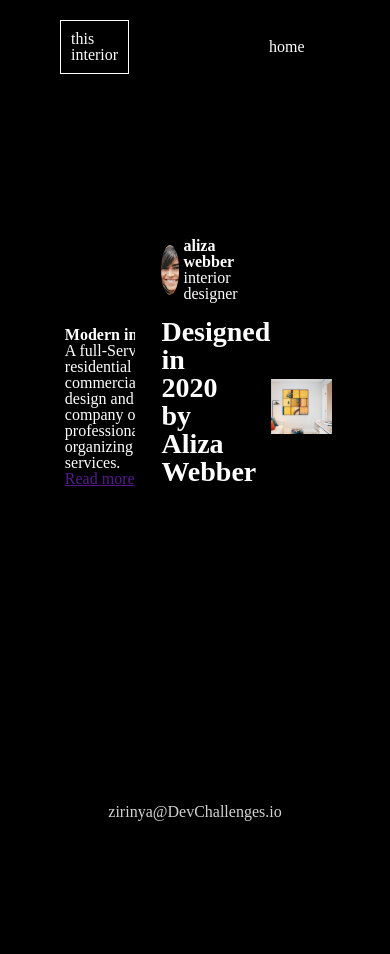
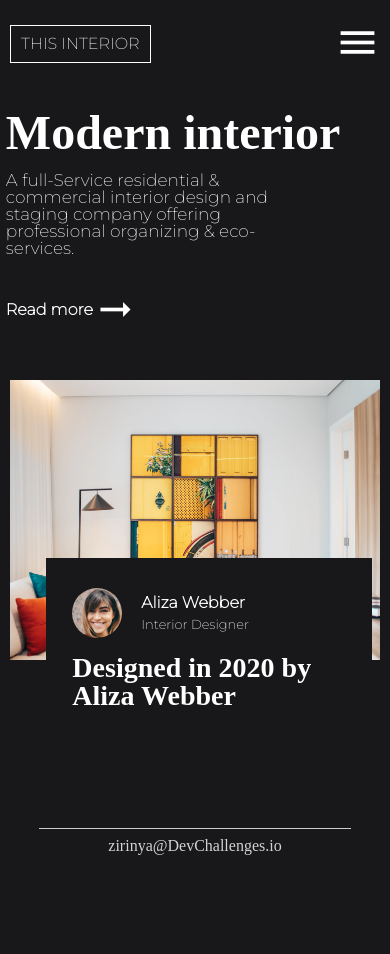
Before and after one commit to zirinya/devchallenges, a plain HTML site: page InteriorConsultant/index.html in a window 390 px wide. Before the commit the page ends 844 px from the top, so only its background shows below. Drawn offline with Linux system fonts and the light colour scheme.

Commit message:
:phone: mobile responsive

```diff
--- a/InteriorConsultant/index.html
+++ b/InteriorConsultant/index.html
@@ -5,19 +5,25 @@
         <meta charset="UTF-8">
         <meta name="viewport" content="width=device-width, initial-scale=1.0">
         <link rel="stylesheet" href="style.css">
+        <link href="https://fonts.googleapis.com/icon?family=Material+Icons"
+      rel="stylesheet">
+      <link href="https://fonts.googleapis.com/css2?family=Montserrat:wght@200&display=swap" rel="stylesheet">
         <title>Interior Consultant</title>
     </head>
 
     <body>
         <header>
             <nav>
-                <div class="logo">this interior</div>
-                <ul>
+                <div class="logo textuppercase">this interior</div>
+                <ul class="textcapitalized list">
                     <li>home</li>
                     <li>Collection</li>
                     <li>About</li>
                     <li>contact</li>
                 </ul>
+                <div class="hamburgur-bar"><span class="material-icons">
+                    menu
+                    </span></div>
             </nav>
         </header>
         <main>
@@ -27,7 +33,7 @@
                         <h1>Modern interior</h1>
                         <p>A full-Service residential & commercial interior design and staging company offering professional
                                                 organizing & eco-services.</p>
-                        <a href="">Read more
+                        <a href="">Read more<span class="material-icons">arrow_right_alt</span>
                         </a>
                     </div>
                 </div>
@@ -42,8 +48,8 @@
                                 <div class="profile-img"><img src="./img/photo2.png" alt="">
                                 </div>
                                 <div class="name">
-                                    <h4>aliza webber</h4>
-                                    <small>interior designer</small>
+                                    <h4 class="textcapitalized">aliza webber</h4>
+                                    <small class="textcapitalized">interior designer</small>
                                 </div>
                             </div>
                                 <h1>Designed in 2020 by Aliza Webber</h1>
@@ -53,7 +59,9 @@
                 </div>
             </div>
         </main>
-        <footer>zirinya@DevChallenges.io</footer>
+        <footer>
+            <hr>
+            <p>zirinya@DevChallenges.io</p></footer>
     </body>
 
 </html>
--- a/InteriorConsultant/style.css
+++ b/InteriorConsultant/style.css
@@ -156,11 +156,11 @@ hr {
     padding: 0;
 }
 
-nav,
+
 main,
 footer,
 body {
-    background-color: black;
+    background-color: #181719;
     color: white;
 }
 
@@ -175,7 +175,7 @@ header {
 
 }
 
-ul>li {
+ul > li {
     margin-left: 140px;
 }
 
@@ -183,7 +183,9 @@ nav {
     display: flex;
     justify-content: space-between;
     align-items: center;
-    padding: 20px 190px;
+    padding: 39px 191px;
+    font-family: 'Montserrat', sans-serif;
+
 
 }
 
@@ -192,12 +194,11 @@ nav .logo {
     padding: 10px;
 }
 
-nav>ul {
+nav > ul {
 
     display: flex;
 }
 
-ul>li {}
 
 main {
     height: 90vh;
@@ -209,10 +210,9 @@ main {
 }
 
 .content-wrapper {
-    width: 100%;
+    width: 80%;
     display: flex;
-
-    margin-top: 54px;
+    margin-top: 86px;
 }
 
 
@@ -222,7 +222,7 @@ main {
 
 .content-interior {
     position: relative;
-    width: 50%;
+    width: 91%;
 }
 
 
@@ -236,20 +236,19 @@ main {
 
 .interior {
     position: relative;
-    height: 586.53px;
     width: 100%;
-    margin: 0 auto;
+
 
 }
 
 .outter-wrapper {
     position: absolute;
     z-index: 999;
-    right: -10%;
+    right: -20%;
     bottom: -17%;
     transform: translate(-50%, 0);
     padding: 30px 1px 28px 26px;
-    background-color: black;
+    background-color: #181719;
     color: white;
 
 
@@ -257,9 +256,26 @@ main {
 
 .paragraph-detail {
     width: 50%;
-    margin: 0 auto;
+
 }
+.paragraph-detail h1 {
+    font-size: 48px;
 
+}
+.paragraph-detail p {
+    margin-top: 60px;
+    font-size: 24px;
+    font-family: 'Montserrat', sans-serif;
+}
+.paragraph-detail a {
+    color: white;
+    display: flex;
+    align-items: center;
+    text-decoration: none;
+    margin-top: 60px;
+    font-family: 'Montserrat', sans-serif;
+    font-weight: 900;
+}
 .profile-img {
     width: 50px;
     height: 50px;
@@ -292,22 +308,264 @@ main {
 }
 
 footer {
-    padding: 24px 0px;
+    padding: 24px 0;
     text-align: center;
     color: lightgray;
     margin-top: 20px;
 }
-@media(max-width:1500px){
+.textuppercase {
+    text-transform: uppercase;
+}
+.textcapitalized {
+    text-transform: capitalize;
+}
+.name {
+    font-family: 'Montserrat', sans-serif;
+    margin-left: 15px;
+}
+.name h4 {
+    margin-bottom: 5px;
+}
+.name small {
+    font-size: 13px;
+
+}
+.hamburgur-bar {
+    display: none;
+}
+.material-icons {
+    font-size: 45px !important;
+}
+hr {
+    display: none
+}
+
+
+@media(max-width:1500px) {
     nav {
 
-        padding: 20px 60px;
+        padding: 40px 85px;
+    }
+    .content-wrapper {
+        width: 91%;
+
+        margin-top: 86px;
+    }
+    .paragraph-detail {
+        width: 59%;
+    }
+    .content-interior {
+
+        width: 103%;
+    }
+    .outter-wrapper {
+
+        right: -22%;
+        bottom: -17%;
+        width: 353px;
+
+    }
+    ul > li {
+        margin-left: 75px;
+    }
+}
+@media(max-width:1200px) {
+    .outter-wrapper {
+        right: -28%;
+        bottom: -17%;
+    }
+    nav {
+        padding: 41px 10px;
+    }
+    .content-wrapper {
+        width: 97%;
+
+        margin-top: 86px;
+    }
+    .paragraph-detail {
+        width: 96%
+    }
+    .content-interior {
+
+        width: 198%;
+    }
+    ul > li {
+        margin-left: 57px;
+    }
+}
+@media(max-width:800px) {
+    hr {
+        display: block;
+        width: 80%;
+        margin: 0 auto 8px;
+    }
+    .hamburgur-bar {
+        display: block;
+    }
+
+    .outter-wrapper {
+        right: -181px;
+        bottom: -9%;
+    }
+    .content-interior {
+        width: 100%;
+    }
+    .list {
+        display: none;
+    }
+    .content-wrapper {
+        flex-direction: column;
+
     }
     .interior {
-      height:100%;
+
+        width: 100%;
+        height: 437px;
+    }
+    header {
+
+        width: 100%;
+        position: relative;
 
     }
-    .content-interior {
-        width: 58%;
-        margin-right: 58px;
+    main {
+        height: auto;
+
+    }
+    .paragraph-detail a {
+
+        margin-top: 21px;
+
+    }
+    .paragraph-detail p {
+        margin-top: 15px;
+        font-size: 21px;
+    }
+
+    .content-wrapper {
+        width: 97%;
+        margin-top: 6px;
     }
 }
+@media(max-width:500px) {
+
+    .content-interior {
+        width: 98%;
+        margin: 0 auto;
+    }
+    .list {
+        display: none;
+    }
+    .content-wrapper {
+        flex-direction: column;
+
+    }
+    .interior {
+        width: 100%;
+        height: 437px;
+        margin: 0 auto;
+    }
+    header {
+
+        width: 100%;
+
+    }
+    main {
+        height: auto;
+
+    }
+    .paragraph-detail a {
+
+        margin-top: 21px;
+
+    }
+    .paragraph-detail p {
+        margin-top: 15px;
+        font-size: 21px;
+    }
+
+    nav {
+        padding: 20px 10px;
+    }
+    footer {
+        padding: 100px 0;
+        text-align: center;
+        color: lightgray;
+        margin-top: 20px;
+    }
+    header {
+        position: relative;
+    }
+    .content-wrapper {
+        width: 97%;
+        margin-top: 6px;
+    }
+    .wrapper {
+        width: 75%;
+    }
+    .paragraph-detail {
+        width: 83%;
+    }
+    .paragraph-detail p {
+        margin-top: 15px;
+        font-size: 17px;
+
+    }
+}
+
+@media(max-width:400px) {
+
+
+    .interior {
+        height: 376px;
+    }
+
+    .paragraph-detail a {
+
+        margin-top: 30px;
+
+    }
+    .paragraph-detail p {
+        margin-top: 40px;
+        font-size: 17px;
+        width: 83%;
+    }
+
+
+    .content-wrapper {
+        width: 97%;
+        margin-top: 6px;
+    }
+    .wrapper {
+        width: 85%;
+    }
+    .outter-wrapper {
+        width: 299px;
+        right: -155px;
+        bottom: -8%;
+    }
+
+
+    .paragraph-detail {
+        width: 95%;
+    }
+    .paragraph-detail p {
+        margin-top: 15px;
+        font-size: 17px;
+        width: 83%;
+    }
+    .paragraph-detail h1 {
+        margin-top: 15px;
+    }
+}
+
+@media(max-width:330px) {
+    .paragraph-detail h1 {
+        font-size: 39px;
+    }
+    .outter-wrapper {
+        width: 262px;
+        right: -138px;
+        bottom: -8%;
+    }
+}
```
